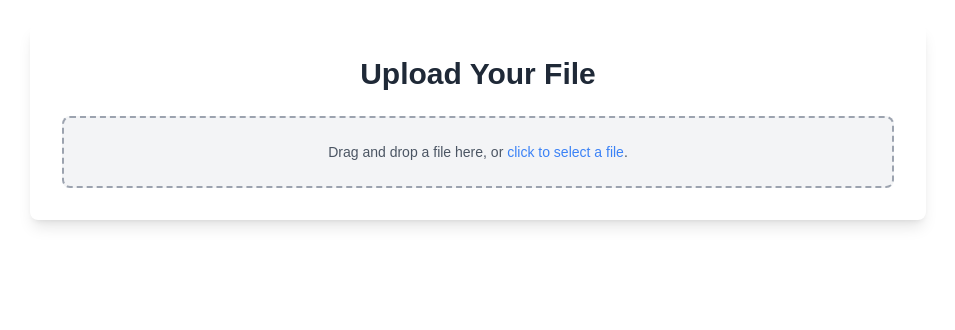
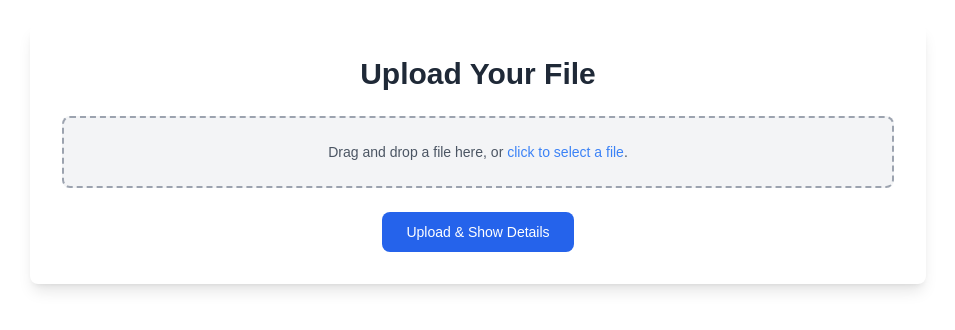
Before and after one commit to sakshammaggu/CorrViz-Data-Relationship-and-Correlation-Visualizer, a Next.js app in the folder frontend/: page /components/FileUploadSection in a window 1280 px wide. Shown: the top 330 px of the page, without its empty margins (162-1117 px from the left). Built offline with nearby package versions, Linux system fonts and the light colour scheme.

Commit message:
add button just below file drop section to show upload file details

```diff
--- a/frontend/src/app/components/FileUploadSection/page.tsx
+++ b/frontend/src/app/components/FileUploadSection/page.tsx
@@ -1,12 +1,22 @@
 'use client';
 import React, { useState } from 'react'
 import DropFile from '../DropFile/page'
+import { Button } from '@/components/ui/button';
 
 const FileUploadSection: React.FC = () => {
     const [uploadedFile, setUploadedFile] = useState<File | null>(null);
+    const [showDetails, setShowDetails] = useState<boolean>(false);
+
     const handleFileSelect = (file: File) => {
-        setUploadedFile(file);
-        console.log("File selected:", file.name);
+      setUploadedFile(file);
+      setShowDetails(false);
+      console.log("File selected:", file.name);
+    };
+
+    const handleShowDetails = () => {
+      if (uploadedFile) {
+        setShowDetails(true);
+      }
     };
 
     return (
@@ -15,9 +25,19 @@ const FileUploadSection: React.FC = () => {
           <h1 className="text-3xl font-bold text-center text-gray-800 mb-6">
             Upload Your File
           </h1>
+
           <DropFile onFileSelect={handleFileSelect} />
 
-          {uploadedFile && (
+          <div className="mt-6 flex justify-center">
+            <Button
+              onClick={handleShowDetails}
+              className="bg-blue-600 hover:bg-blue-700 text-white px-6 py-2 rounded-lg"
+            >
+              Upload & Show Details
+            </Button>
+          </div>
+
+          {showDetails && uploadedFile && (
             <div className="mt-6 bg-gray-100 p-4 rounded-lg shadow-md">
               <h2 className="text-xl font-semibold text-gray-700 mb-2">
                 Uploaded File Details
--- a/frontend/src/app/components/HomePage/HomePageHeader/page.tsx
+++ b/frontend/src/app/components/HomePage/HomePageHeader/page.tsx
@@ -7,7 +7,7 @@ export default function HomePageHeader() {
     const [isSidebarOpen, setIsSidebarOpen] = useState<boolean>(false);
     const toggleSidebar = () => setIsSidebarOpen(!isSidebarOpen);
     return (
-        <header className="bg-gray-950 text-white shadow-lg sticky top-0 z-50">
+        <header className="bg-gray-800 text-white shadow-lg sticky top-0 z-50">
             <div className="max-w-7xl mx-auto flex justify-between items-center px-4 py-3">
                 <div className="flex items-center space-x-2">
                     {/* <Image
```
